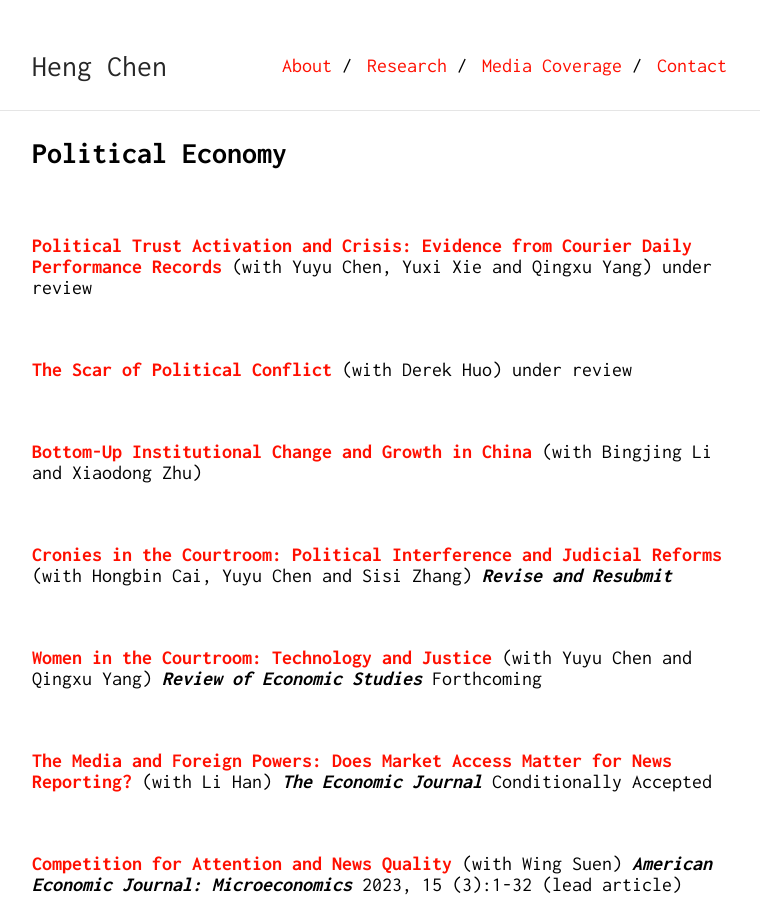
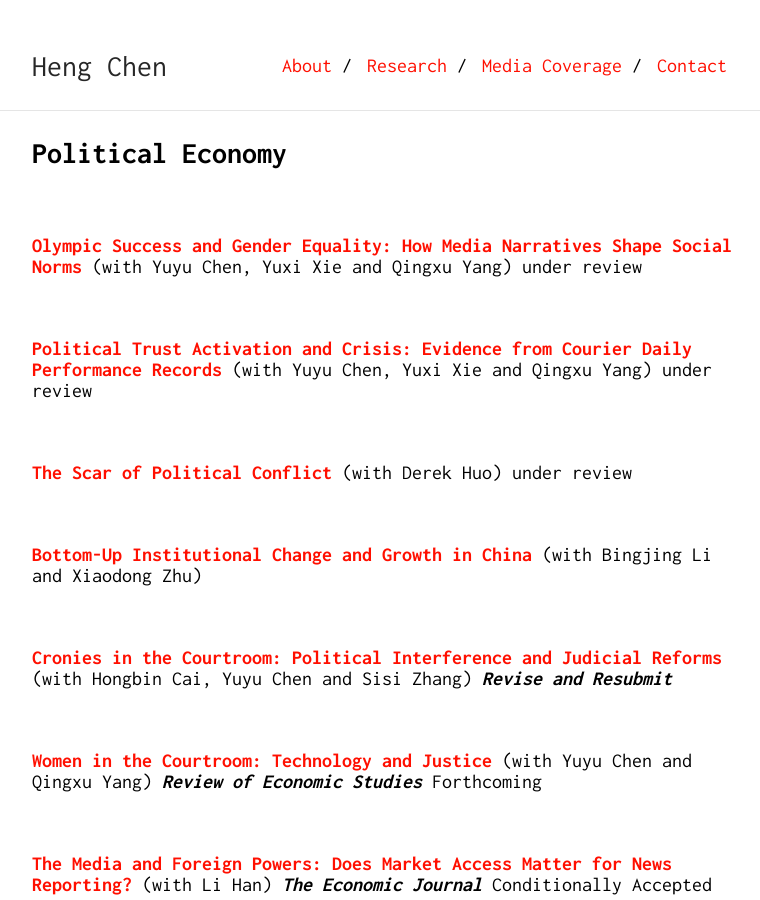
Before and after one commit to Shuyan0210611X/henrychen.github.io, a Jekyll site: the page built from research.md, in a window 1280 px wide and 900 px high. Shown: the whole window, without its empty margins (258-1018 px from the left). Built offline with Jekyll 4.4.1, drawn with Linux system fonts in a browser that asks for light colours; our own code applies the rules of GitHub Pages for plain Markdown files.

Commit message:
Update research.md

```diff
--- a/research.md
+++ b/research.md
@@ -5,6 +5,11 @@ permalink: /research/
 
 
 ## Political Economy
+
+<br>
+
+[**Olympic Success and Gender Equality: How Media
+Narratives Shape Social Norms**](/files/JD-2025-Oct-18.pdf) (with Yuyu Chen, Yuxi Xie and Qingxu Yang) under review
 
 <br>
 
```
